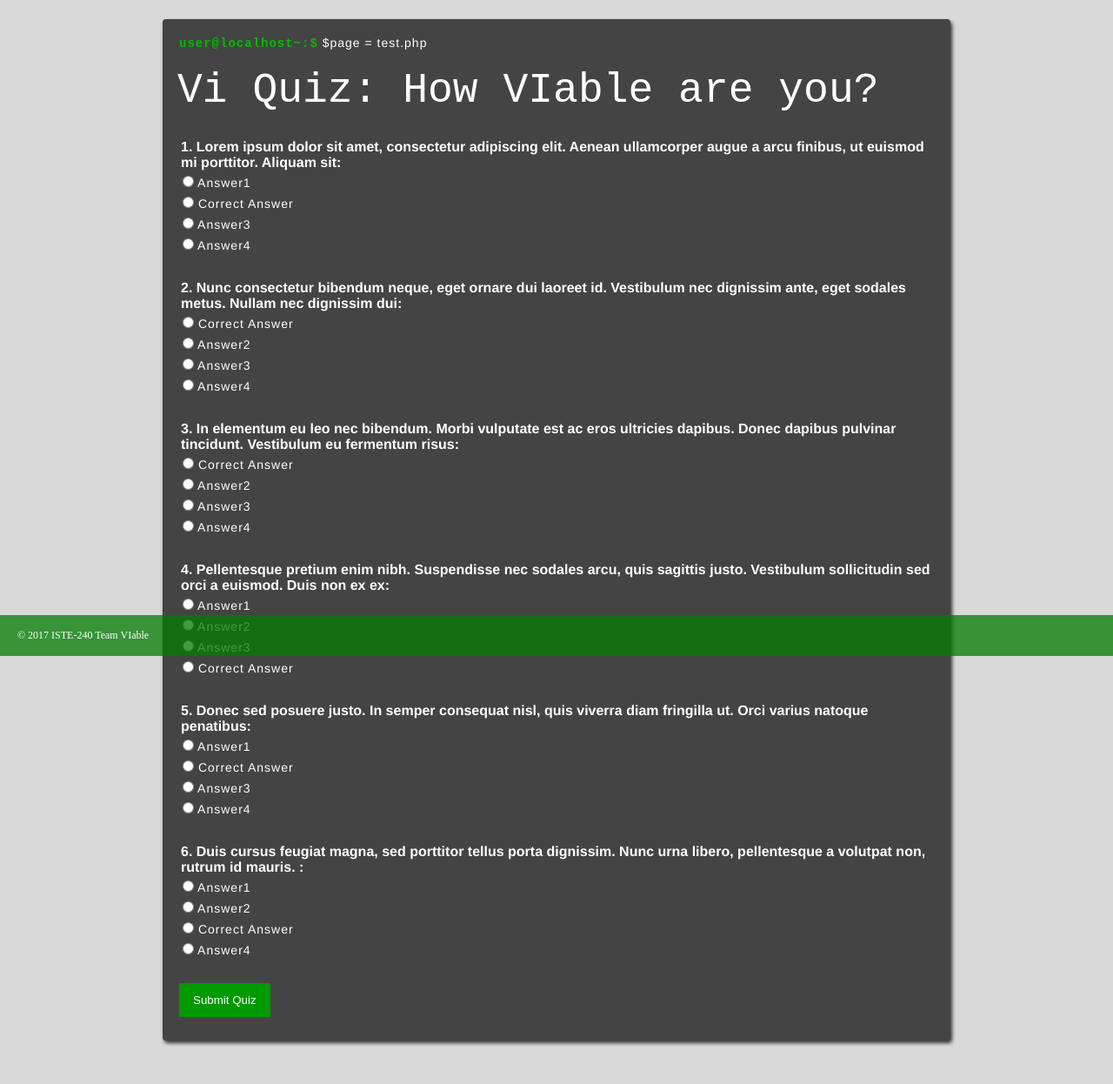
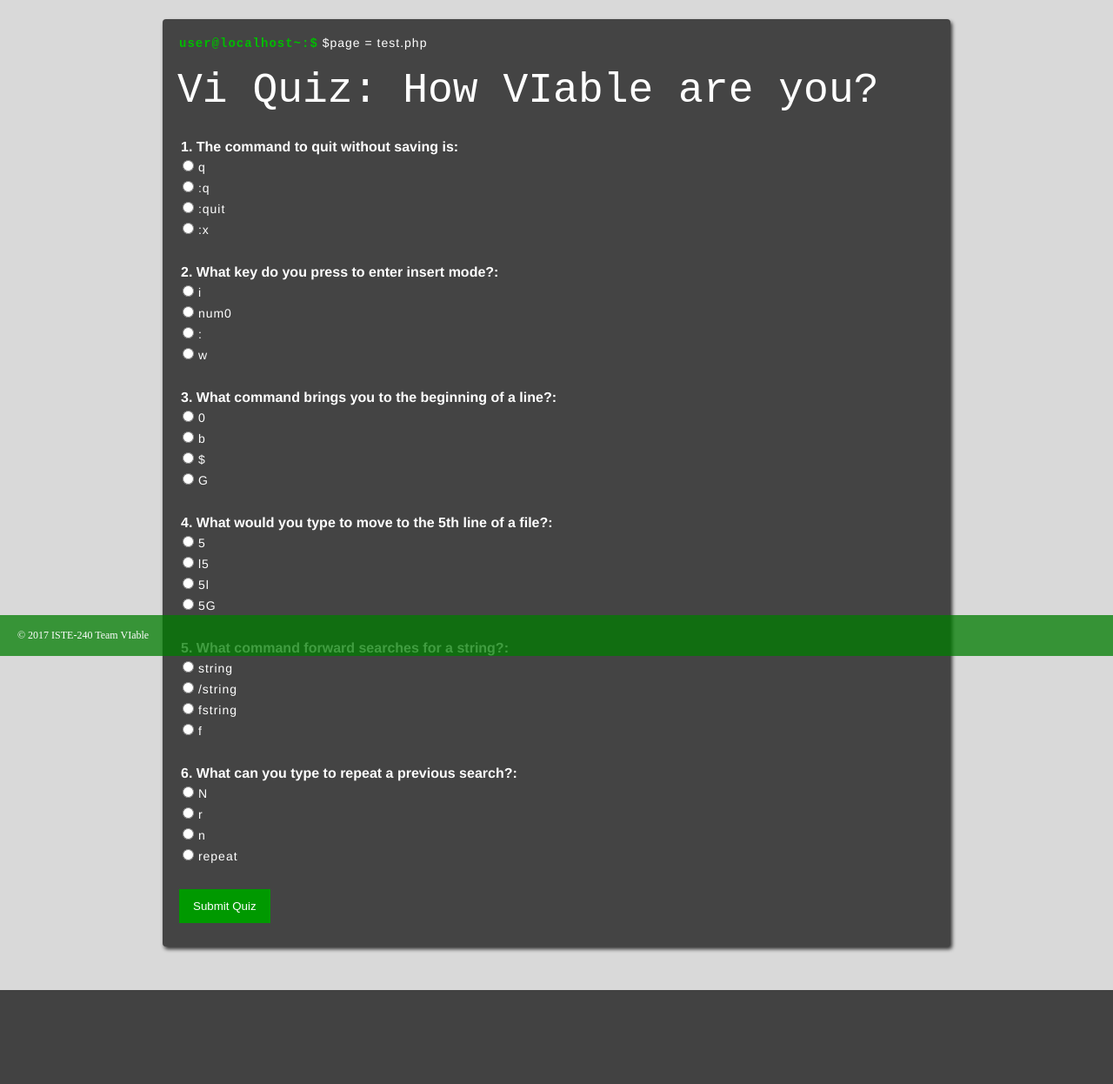
Before and after one commit to dwmdis/final, a PHP site: page /test.php in a window 1280 px wide. Shown: the part 46-1292 px from the top of the page at 87% size. After the commit the page ends 1184 px from the top, so only its background shows below. Run offline with PHP 8.4, Linux system fonts and the light colour scheme.

Commit message:
Content of the test of skill

```diff
--- a/test.php
+++ b/test.php
@@ -16,51 +16,51 @@
         <h1>Vi Quiz: How VIable are you?</h1>
         <form method="post" action="certificate.php" id="quizform">
             <p>
-                <span>1. Lorem ipsum dolor sit amet, consectetur adipiscing elit. Aenean ullamcorper augue a arcu finibus, ut euismod mi porttitor. Aliquam sit:<br/></span>
-                    <label for="q1a1"><input type="radio" class="radButtons" value="Answer1" id="q1a1" name="q1"/> Answer1&emsp;</label>
-                    <label for="q1a2"><input type="radio" class="radButtons" value="Answer2" id="q1a2" name="q1"/> Correct Answer&emsp;</label>
-                    <label for="q1a3"><input type="radio" class="radButtons" value="Answer3" id="q1a3" name="q1"/> Answer3&emsp;</label>
-                    <label for="q1a4"><input type="radio" class="radButtons" value="Answer4" id="q1a4" name="q1"/> Answer4&emsp;</label>
+                <span>1. The command to quit without saving is:<br/></span>
+                    <label for="q1a1"><input type="radio" class="radButtons" value="Answer1" id="q1a1" name="q1"/> q&emsp;</label>
+                    <label for="q1a2"><input type="radio" class="radButtons" value="Answer2" id="q1a2" name="q1"/> :q&emsp;</label>
+                    <label for="q1a3"><input type="radio" class="radButtons" value="Answer3" id="q1a3" name="q1"/> :quit&emsp;</label>
+                    <label for="q1a4"><input type="radio" class="radButtons" value="Answer4" id="q1a4" name="q1"/> :x&emsp;</label>
             </p>
 
             <p>
-                <span>2. Nunc consectetur bibendum neque, eget ornare dui laoreet id. Vestibulum nec dignissim ante, eget sodales metus. Nullam nec dignissim dui:<br/></span>
-                    <label for="q2a1"><input type="radio" class="radButtons" value="Answer1" id="q2a1" name="q2"/> Correct Answer&emsp;</label>
-                    <label for="q2a2"><input type="radio" class="radButtons" value="Answer2" id="q2a2" name="q2"/> Answer2&emsp;</label>
-                    <label for="q2a3"><input type="radio" class="radButtons" value="Answer3" id="q2a3" name="q2"/> Answer3&emsp;</label>
-                    <label for="q2a4"><input type="radio" class="radButtons" value="Answer4" id="q2a4" name="q2"/> Answer4&emsp;</label>
+                <span>2. What key do you press to enter insert mode?:<br/></span>
+                    <label for="q2a1"><input type="radio" class="radButtons" value="Answer1" id="q2a1" name="q2"/> i&emsp;</label>
+                    <label for="q2a2"><input type="radio" class="radButtons" value="Answer2" id="q2a2" name="q2"/> num0&emsp;</label>
+                    <label for="q2a3"><input type="radio" class="radButtons" value="Answer3" id="q2a3" name="q2"/> :&emsp;</label>
+                    <label for="q2a4"><input type="radio" class="radButtons" value="Answer4" id="q2a4" name="q2"/> w&emsp;</label>
             </p>
 
             <p>
-                <span>3. In elementum eu leo nec bibendum. Morbi vulputate est ac eros ultricies dapibus. Donec dapibus pulvinar tincidunt. Vestibulum eu fermentum risus:<br/></span>
-                    <label for="q3a1"><input type="radio" class="radButtons" value="Answer1" id="q3a1" name="q3"/> Correct Answer&emsp;</label>
-                    <label for="q3a2"><input type="radio" class="radButtons" value="Answer2" id="q3a2" name="q3"/> Answer2&emsp;</label>
-                    <label for="q3a3"><input type="radio" class="radButtons" value="Answer3" id="q3a3" name="q3"/> Answer3&emsp;</label>
-                    <label for="q3a4"><input type="radio" class="radButtons" value="Answer4" id="q3a4" name="q3"/> Answer4&emsp;</label>
+                <span>3. What command brings you to the beginning of a line?:<br/></span>
+                    <label for="q3a1"><input type="radio" class="radButtons" value="Answer1" id="q3a1" name="q3"/> 0&emsp;</label>
+                    <label for="q3a2"><input type="radio" class="radButtons" value="Answer2" id="q3a2" name="q3"/> b&emsp;</label>
+                    <label for="q3a3"><input type="radio" class="radButtons" value="Answer3" id="q3a3" name="q3"/> $&emsp;</label>
+                    <label for="q3a4"><input type="radio" class="radButtons" value="Answer4" id="q3a4" name="q3"/> G&emsp;</label>
             </p>
 
             <p>
-                <span>4. Pellentesque pretium enim nibh. Suspendisse nec sodales arcu, quis sagittis justo. Vestibulum sollicitudin sed orci a euismod. Duis non ex ex:<br/></span>
-                    <label for="q4a1"><input type="radio" class="radButtons" value="Answer1" id="q4a1" name="q4"/> Answer1&emsp;</label>
-                    <label for="q4a2"><input type="radio" class="radButtons" value="Answer2" id="q4a2" name="q4"/> Answer2&emsp;</label>
-                    <label for="q4a3"><input type="radio" class="radButtons" value="Answer3" id="q4a3" name="q4"/> Answer3&emsp;</label>
-                    <label for="q4a4"><input type="radio" class="radButtons" value="Answer4" id="q4a4" name="q4"/> Correct Answer&emsp;</label>
+                <span>4. What would you type to move to the 5th line of a file?:<br/></span>
+                    <label for="q4a1"><input type="radio" class="radButtons" value="Answer1" id="q4a1" name="q4"/> 5&emsp;</label>
+                    <label for="q4a2"><input type="radio" class="radButtons" value="Answer2" id="q4a2" name="q4"/> l5&emsp;</label>
+                    <label for="q4a3"><input type="radio" class="radButtons" value="Answer3" id="q4a3" name="q4"/> 5l&emsp;</label>
+                    <label for="q4a4"><input type="radio" class="radButtons" value="Answer4" id="q4a4" name="q4"/> 5G&emsp;</label>
             </p>
 
             <p>
-                <span>5. Donec sed posuere justo. In semper consequat nisl, quis viverra diam fringilla ut. Orci varius natoque penatibus:<br/></span>
-                    <label for="q5a1"><input type="radio" class="radButtons" value="Answer1" id="q5a1" name="q5"/> Answer1&emsp;</label>
-                    <label for="q5a2"><input type="radio" class="radButtons" value="Answer2" id="q5a2" name="q5"/> Correct Answer&emsp;</label>
-                    <label for="q5a3"><input type="radio" class="radButtons" value="Answer3" id="q5a3" name="q5"/> Answer3&emsp;</label>
-                    <label for="q5a4"><input type="radio" class="radButtons" value="Answer4" id="q5a4" name="q5"/> Answer4&emsp;</label>
+                <span>5. What command forward searches for a string?:<br/></span>
+                    <label for="q5a1"><input type="radio" class="radButtons" value="Answer1" id="q5a1" name="q5"/> string&emsp;</label>
+                    <label for="q5a2"><input type="radio" class="radButtons" value="Answer2" id="q5a2" name="q5"/> /string&emsp;</label>
+                    <label for="q5a3"><input type="radio" class="radButtons" value="Answer3" id="q5a3" name="q5"/> fstring&emsp;</label>
+                    <label for="q5a4"><input type="radio" class="radButtons" value="Answer4" id="q5a4" name="q5"/> f&emsp;</label>
             </p>
 
             <p>
-                <span>6. Duis cursus feugiat magna, sed porttitor tellus porta dignissim. Nunc urna libero, pellentesque a volutpat non, rutrum id mauris. :<br/></span>
-                    <label for="q6a1"><input type="radio" class="radButtons" value="Answer1" id="q6a1" name="q6"/> Answer1&emsp;</label>
-                    <label for="q6a2"><input type="radio" class="radButtons" value="Answer2" id="q6a2" name="q6"/> Answer2&emsp;</label>
-                    <label for="q6a3"><input type="radio" class="radButtons" value="Answer3" id="q6a3" name="q6"/> Correct Answer&emsp;</label>
-                    <label for="q6a4"><input type="radio" class="radButtons" value="Answer4" id="q6a4" name="q6"/> Answer4&emsp;</label>
+                <span>6. What can you type to repeat a previous search?:<br/></span>
+                    <label for="q6a1"><input type="radio" class="radButtons" value="Answer1" id="q6a1" name="q6"/> N&emsp;</label>
+                    <label for="q6a2"><input type="radio" class="radButtons" value="Answer2" id="q6a2" name="q6"/> r&emsp;</label>
+                    <label for="q6a3"><input type="radio" class="radButtons" value="Answer3" id="q6a3" name="q6"/> n&emsp;</label>
+                    <label for="q6a4"><input type="radio" class="radButtons" value="Answer4" id="q6a4" name="q6"/> repeat&emsp;</label>
             </p>
 
             <p>
```
